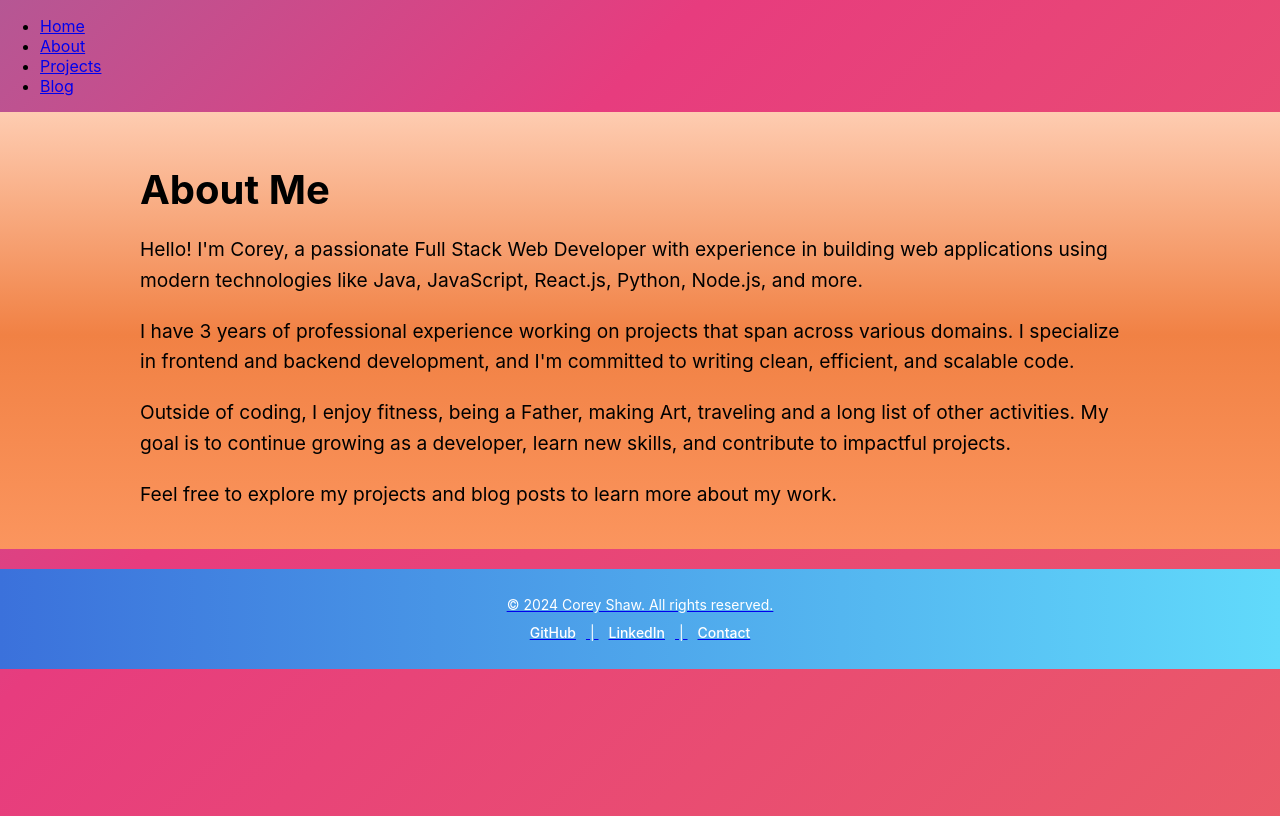
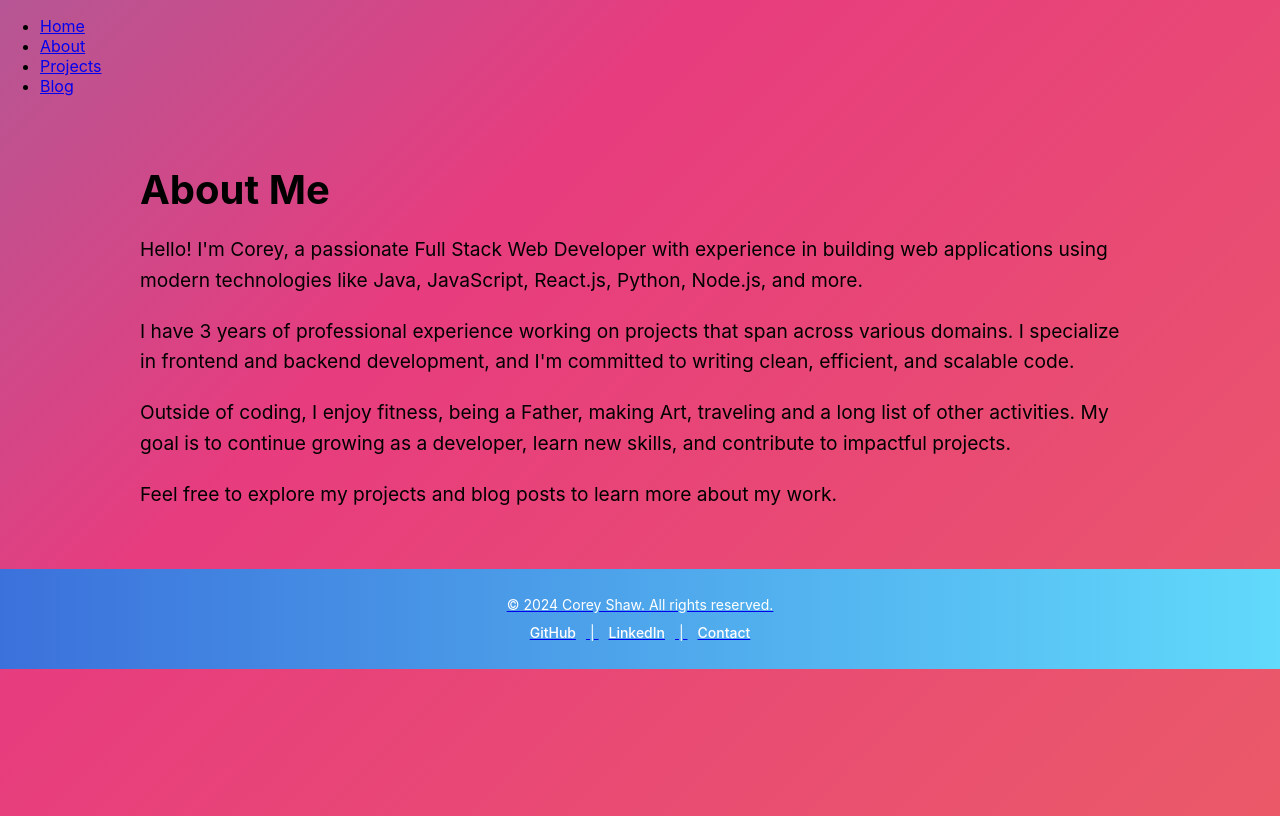
Before and after one commit to shawcorey/my-portfolio, a React (Create React App) app: page /about in a window 1280 px wide. Built offline with nearby package versions, Linux system fonts and the light colour scheme.

Commit message:
Update about.component.css
Replaced the stagnant gradient with the universal app gradient I have now. This represents better continuity.

```diff
--- a/src/components/about.component.css
+++ b/src/components/about.component.css
@@ -1,7 +1,22 @@
 .about-section {
+    body {
+        background: linear-gradient(-45deg, #ff7f50, #2a55ed);
+        background-size: 400% 400%;
+        animation: gradient 15s ease infinite;
+        height: 100vh;
+    }
 
-    /* Permalink - use to edit and share this gradient: https://colorzilla.com/gradient-editor/#feccb1+0,ea5507+51,fb955e+100 */
-background: linear-gradient(to bottom,  #feccb1 0%,#f18144 51%,#fb955e 100%); /* W3C, IE10+, FF16+, Chrome26+, Opera12+, Safari7+ */
+    @keyframes gradient {
+        0% {
+            background-position: 0% 50%;
+        }
+        50% {
+            background-position: 100% 50%;
+        }
+        100% {
+            background-position: 0% 50%;
+        }
+    }
 
 }
 
```
